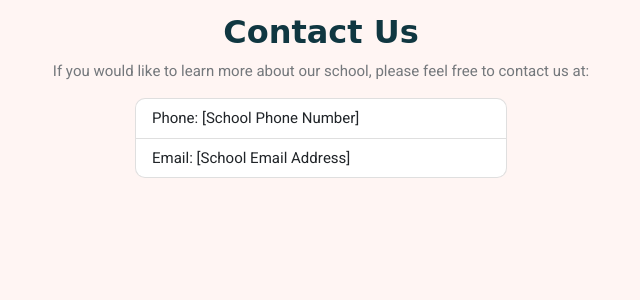
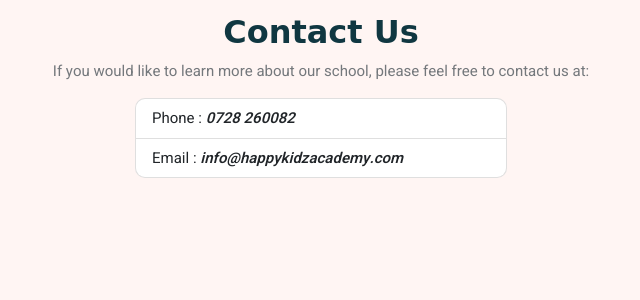
Before and after one commit to kavingojulius/Happykidz_academy-prot2, a Django app: page /about in a window 1280 px wide. Shown: the part 1334-1634 px from the top of the page, without its empty margins (319-959 px from the left). Run offline with Django 4.2, Linux system fonts and the light colour scheme; some libraries are stand-ins or nearby versions.

Commit message:
made some changes

```diff
--- a/main/templates/main/about_us.html
+++ b/main/templates/main/about_us.html
@@ -95,8 +95,8 @@
             </p>
             <div class="col-md-4 contact-details mx-auto"> <!-- mx-auto centers the div -->
                 <ul class="list-group">
-                    <li class="list-group-item">Phone: [School Phone Number]</li>
-                    <li class="list-group-item">Email: [School Email Address]</li>
+                    <li class="list-group-item">Phone : <span style="font-weight: bold;font-style:italic;">0728 260082</span></li>
+                    <li class="list-group-item">Email : <span style="font-weight: bold;font-style:italic;">info@happykidzacademy.com</span></li>
                 </ul>
             </div>
         </div>
--- a/main/templates/main/base.html
+++ b/main/templates/main/base.html
@@ -13,7 +13,7 @@
     <meta content="" name="description">
 
     <!-- Favicon -->
-    <link href="img/favicon.ico" rel="icon">
+    <link href="{% static 'media/about-1.jpg' %}" rel="icon" type="image/jpeg">
 
     <!-- Google Web Fonts -->
     <link rel="preconnect" href="https://fonts.googleapis.com">
```
Also changed, not shown: portal/views.py (+9 -1 lines), db.sqlite3.
